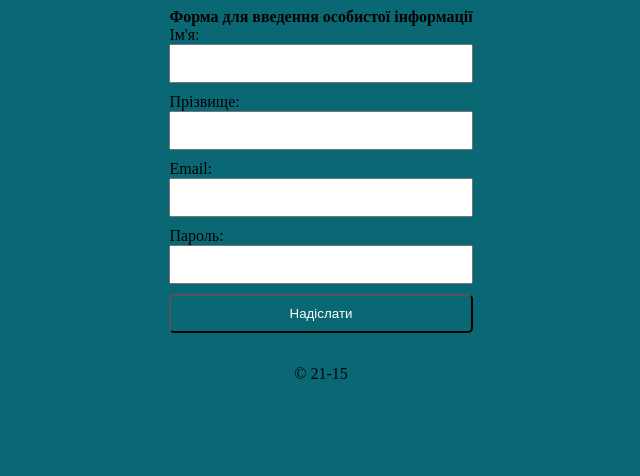
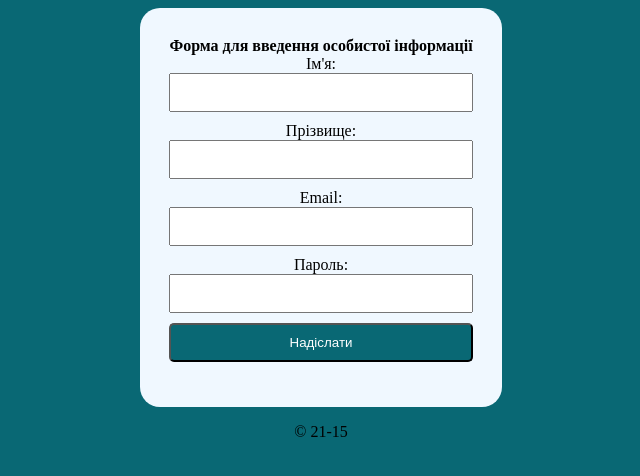
Before and after one commit to C21-15/programming3, a plain HTML site: page index.html in a window 1280 px wide. Shown: the whole page, without its empty margins (319-959 px from the left). Drawn offline with Linux system fonts and the light colour scheme.

Commit message:
Add files via upload

```diff
--- a/index.html
+++ b/index.html
@@ -9,7 +9,7 @@
             }
 
 
-            . /form-container {
+            .form-container {
                 background-color: aliceblue;
                 padding: 29px;
                 border-radius: 20px;
```
